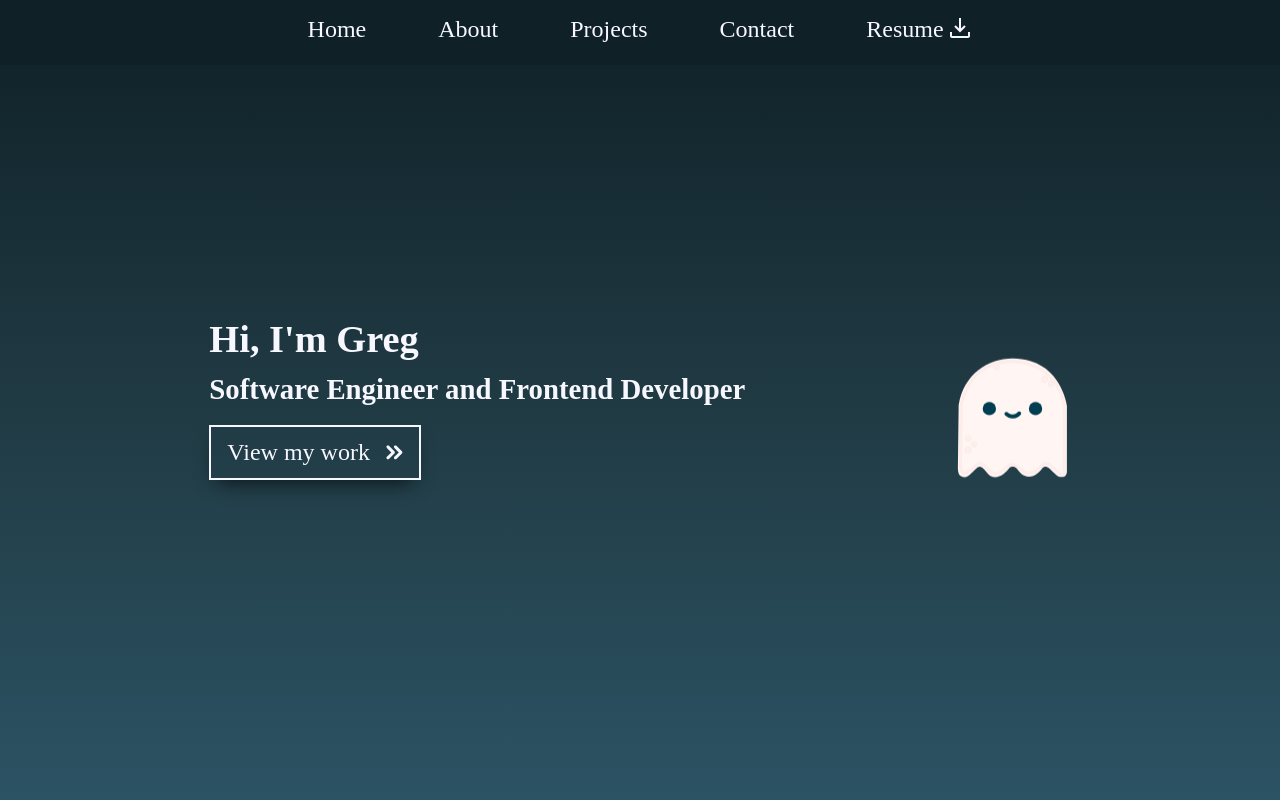
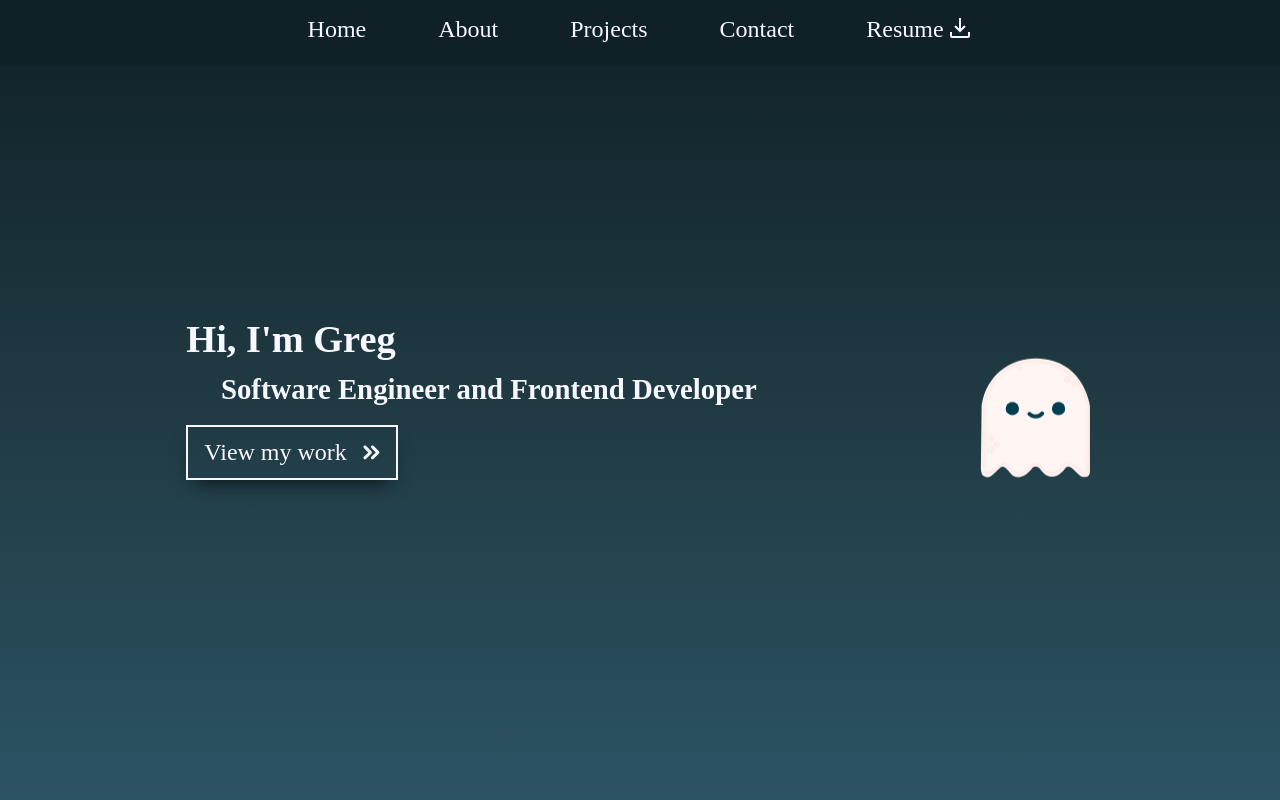
Before and after one commit to Tangerinez/Portfolio, a React (Create React App) app in the folder portfolio/: page / in a window 1280 px wide. Shown: the top 800 px of the page. Built offline with nearby package versions, Linux system fonts and the light colour scheme.

Commit message:
Fixed flex flow properties on projects section

```diff
--- a/portfolio/src/components/IntroText/IntroText.css
+++ b/portfolio/src/components/IntroText/IntroText.css
@@ -9,6 +9,7 @@
 }
 .introText-content {
   font-size: 1.2em;
+  padding: 0 1.2em 0 1.2em;
 }
 
 @media only screen and (min-width: 375px) {
--- a/portfolio/src/components/Projects/Projects.css
+++ b/portfolio/src/components/Projects/Projects.css
@@ -28,16 +28,10 @@
   display: flex;
   flex-direction: column;
   justify-content: center;
+  flex-flow: row wrap;
 }
 
 .project-img {
   width: 100%;
   height: 100%;
 }
-
-@media only screen and (min-width: 420px) {
-  .card-container {
-    display: flex;
-    flex-flow: row wrap;
-  }
-}
```
